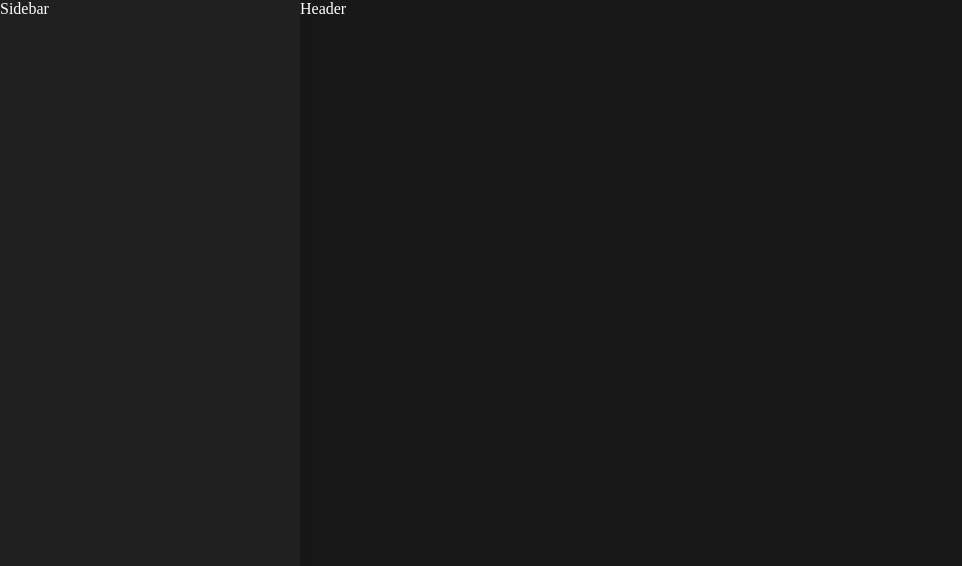
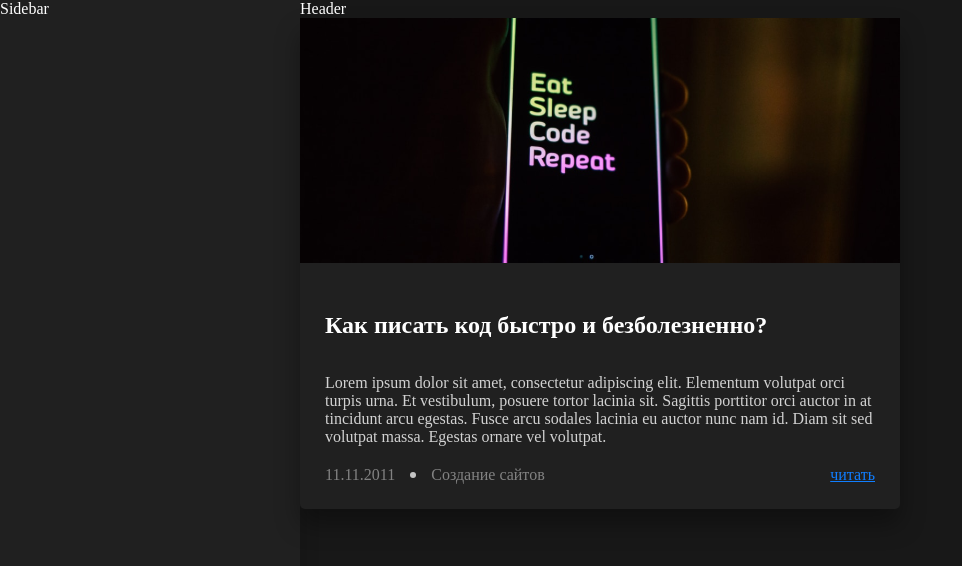
Before and after one commit to valwel/blog, a Nuxt app: page /ui-kit/components in a window 1280 px wide. Before the commit this address had no page. Shown: the top 566 px of the page, without its empty margins (0-962 px from the left). Built offline with nearby package versions, Linux system fonts and the light colour scheme.

Commit message:
Добавлен компонент карточки

```diff
--- /dev/null
+++ b/assets/styles/_breakpoints.scss
@@ -0,0 +1 @@
+$mobile-breakpoint-max: 767px;
--- /dev/null
+++ b/components/ArticleCard.vue
@@ -0,0 +1,94 @@
+<template>
+  <div class="card">
+    <img v-if="article.imgUrl" :src="article.imgUrl" class="card__img" />
+    <div class="card__content">
+      <h2 class="card__content-title">
+        {{ article?.title }}
+      </h2>
+      <div class="card__content-text">
+        {{ article?.description }}
+      </div>
+      <footer class="card__content-footer">
+        <div class="footer-wrapper">
+          <div class="card__content-date">{{ article?.createdAt }}</div>
+          <div class="card__content-marker"></div>
+          <div class="card__content-subtitle">{{ article?.category }}</div>
+        </div>
+        <nuxt-link
+          class="card__content-link"
+          :to="`/article/${article.id}`"
+          >читать</nuxt-link
+        >
+      </footer>
+    </div>
+  </div>
+</template>
+
+<script lang="ts" setup>
+import { IArticle } from "@/models/Article.interface";
+
+const props = defineProps<{ article: IArticle }>();
+</script>
+
+<style lang="scss" scoped>
+@import "assets/styles/_breakpoints.scss";
+
+.card {
+  background-color: #202020;
+  box-shadow: 0px 15px 25px rgba(0, 0, 0, 0.35);
+  border-radius: 5px;
+
+  &__img {
+    max-width: 600px;
+    width: 100%;
+    margin: 0 auto;
+  }
+
+  &__content {
+    padding: 25px;
+  }
+
+  &__content-title {
+    color: rgba(255, 255, 255, 1);
+  }
+
+  &__content-text {
+    color: rgba(210, 210, 210, 1);
+    padding: 15px 0 20px 0;
+  }
+
+  &__content-footer {
+    color: rgba(130, 130, 130, 1);
+    display: flex;
+    justify-content: space-between;
+  }
+
+  &__content-marker {
+    width: 6px;
+    height: 6px;
+    border-radius: 50%;
+    background-color: #c4c4c4;
+    margin: auto 15px auto 15px;
+  }
+
+  &__content-link {
+    color: #107eff;
+  }
+}
+
+@media screen and (max-width: $mobile-breakpoint-max) {
+  .card {
+    &__content {
+      padding: 15px;
+    }
+
+    &__content-footer {
+      flex-direction: column;
+    }
+  }
+}
+
+.footer-wrapper {
+  display: flex;
+}
+</style>
--- /dev/null
+++ b/pages/article/[id].vue
@@ -0,0 +1,9 @@
+<template>
+  <div>acticlePage {{route.params.id}}</div>
+</template>
+
+<script setup>
+const route = useRoute();
+// When accessing /posts/1, route.params.id will be 1
+console.log(route.params.id);
+</script>
--- /dev/null
+++ b/pages/ui-kit/components.vue
@@ -0,0 +1,25 @@
+<template>
+  <div class="container">
+    <article-card :article="cardsList[0]" />
+  </div>
+</template>
+
+<script lang="ts" setup>
+import { IArticle } from "@/models/Article.interface";
+
+const cardsList: Array<IArticle> = [{
+  id: 0,
+  title: 'Как писать код быстро и безболезненно?',
+  description: 'Lorem ipsum dolor sit amet, consectetur adipiscing elit. Elementum volutpat orci turpis urna. Et vestibulum, posuere tortor lacinia sit. Sagittis porttitor orci auctor in at tincidunt arcu egestas. Fusce arcu sodales lacinia eu auctor nunc nam id. Diam sit sed volutpat massa. Egestas ornare vel volutpat.',
+  category: 'Создание сайтов',
+  createdAt: '11.11.2011',
+  imgUrl: '/ui-kit/card.svg'
+}];
+</script>
+
+<style lang="scss" scoped>
+.container {
+  width: 600px;
+  color: #fff;
+}
+</style>
```
Also changed, not shown: models/Article.interface.ts (added, +8 -0 lines), public/ui-kit/card.svg (added).
